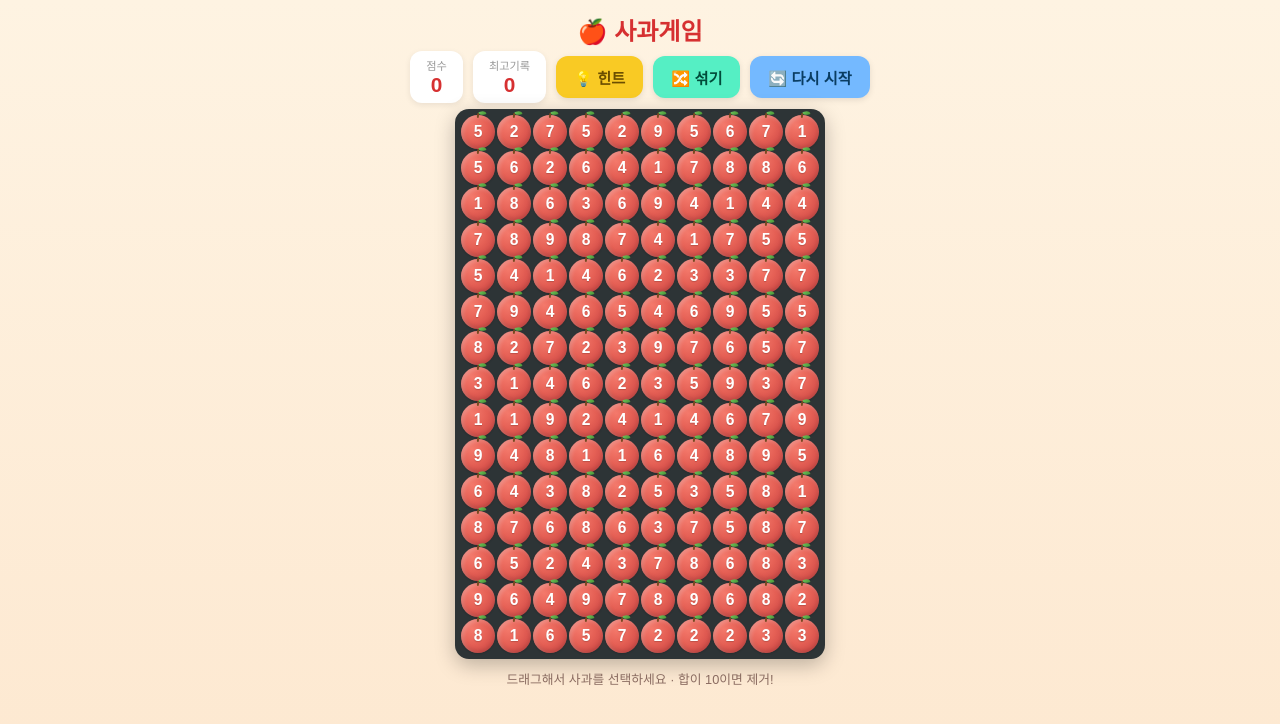
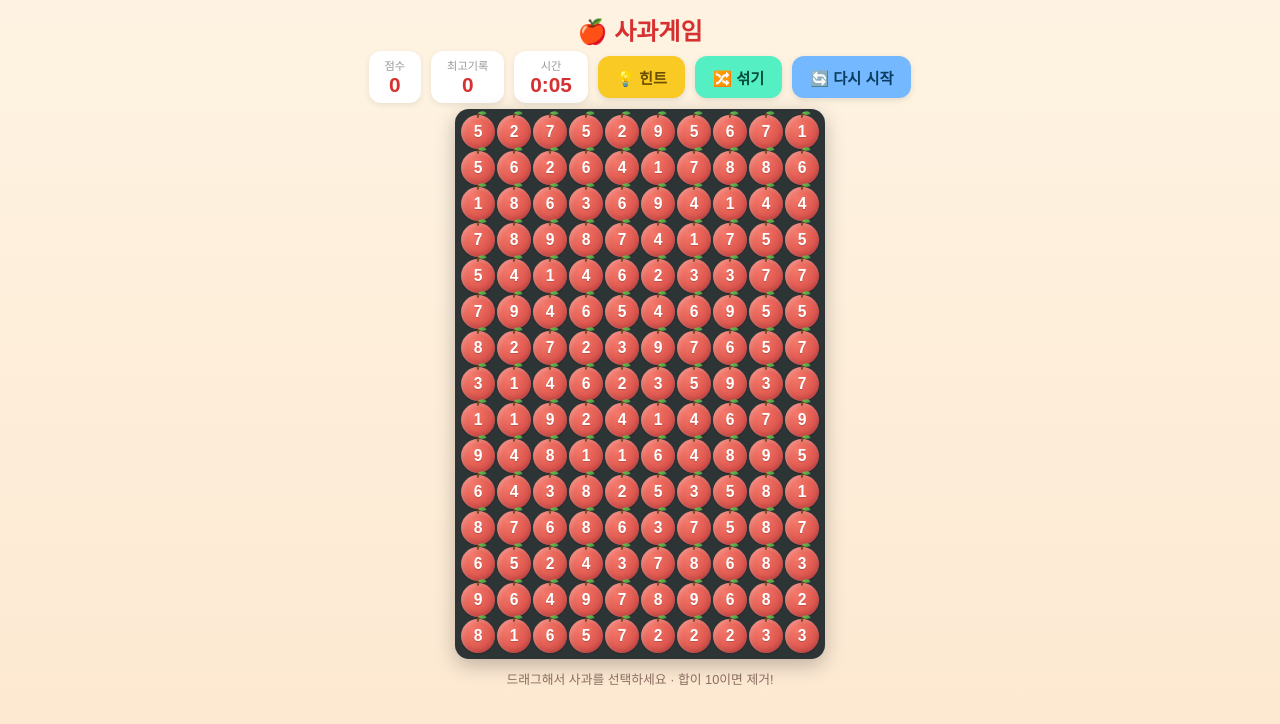
Before and after one commit to labyrinth30/apple-game, a website: page public/index.html in a window 1280 px wide. Drawn offline with Linux system fonts and the light colour scheme.

Commit message:
feat: 경과 시간 타이머 표시 (HUD 시간 박스, m:ss)
- 페이지 로드 기준 경과 시간을 1초마다 HUD에 표시
- Date.now 기반이라 백그라운드 전환/탭 복귀 여부 무관 정확
- 다시 시작 버튼 시 0으로 리셋

```diff
--- a/public/index.html
+++ b/public/index.html
@@ -145,6 +145,7 @@
 <div class="hud">
   <div class="box"><div class="label">점수</div><div class="value" id="score">0</div></div>
   <div class="box"><div class="label">최고기록</div><div class="value" id="best">0</div></div>
+  <div class="box"><div class="label">시간</div><div class="value" id="timer">0:00</div></div>
   <button id="btnHint">💡 힌트</button>
   <button id="btnShuffle" style="background:#55efc4;color:#004b3a;">🔀 섞기</button>
   <button id="btnRestart">🔄 다시 시작</button>
@@ -174,6 +175,7 @@ const selBox = document.getElementById('selBox');
 const hintBox = document.getElementById('hintBox');
 const scoreEl = document.getElementById('score');
 const bestEl = document.getElementById('best');
+const timerEl = document.getElementById('timer');
 const toastEl = document.getElementById('toast');
 
 /* localStorage 값 정화: 쓰레기 값/음수 → 0 (NaN 전파 방지) */
@@ -427,6 +429,26 @@ function shuffle() {
 }
 
 /* ---------- 다시 시작 ---------- */
+/* ---------- 타이머 (경과 시간 표시) ----------
+ * 게임 시작 기준 m:ss 형식으로 1초마다 갱신. 백그라운드 전환 여부 무관하게
+ * 경과 시간 자체는 Date.now 기반이라 정확. 다시 시작 시 0으로 리셋. */
+let playStart = Date.now();
+function fmtTime(ms) {
+  const s = Math.floor(ms / 1000);
+  const m = Math.floor(s / 60);
+  return m + ':' + String(s % 60).padStart(2, '0');
+}
+function tickTimer() {
+  timerEl.textContent = fmtTime(Date.now() - playStart);
+}
+setInterval(tickTimer, 1000);
+tickTimer();
+
+function resetTimer() {
+  playStart = Date.now();
+  tickTimer();
+}
+
 function newBoard() {
   board = [];
   removed = [];
@@ -436,6 +458,7 @@ function newBoard() {
   }
   score = 0;
   scoreEl.textContent = '0';
+  resetTimer(); // 다시 시작 시 타이머 0 초기화
   cancelDrag();   // removed/score/preview/드래그 상태 완전 초기화
   clearHint();
   render();
```
